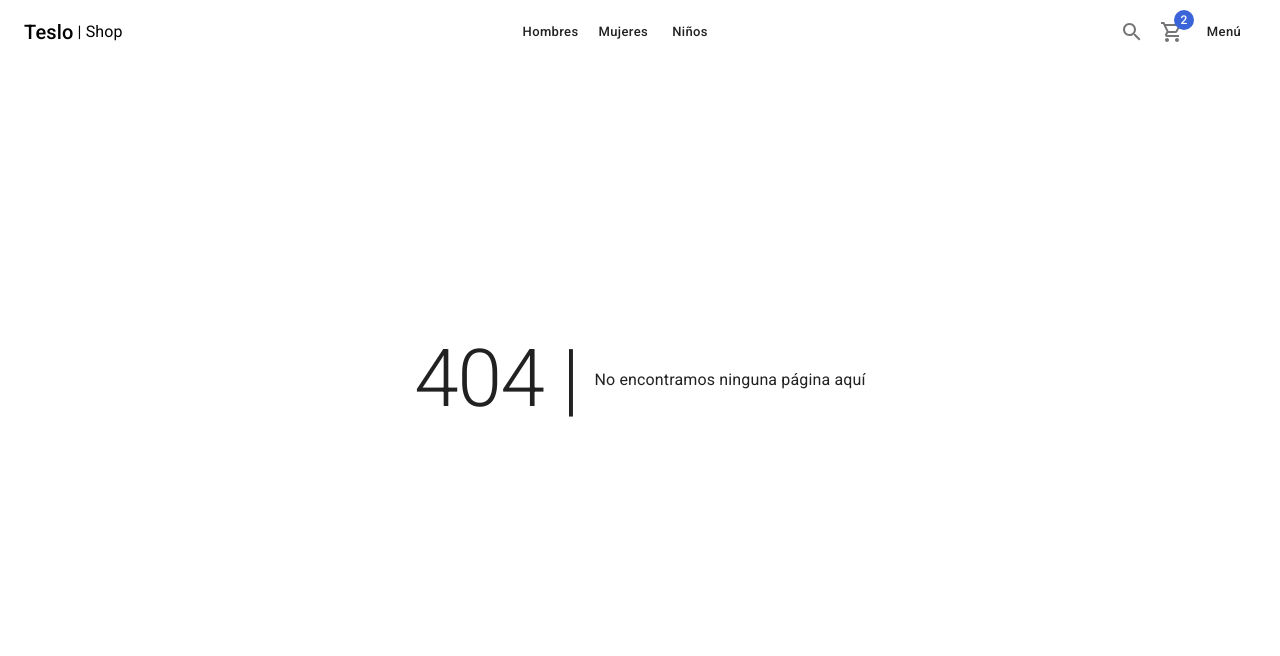
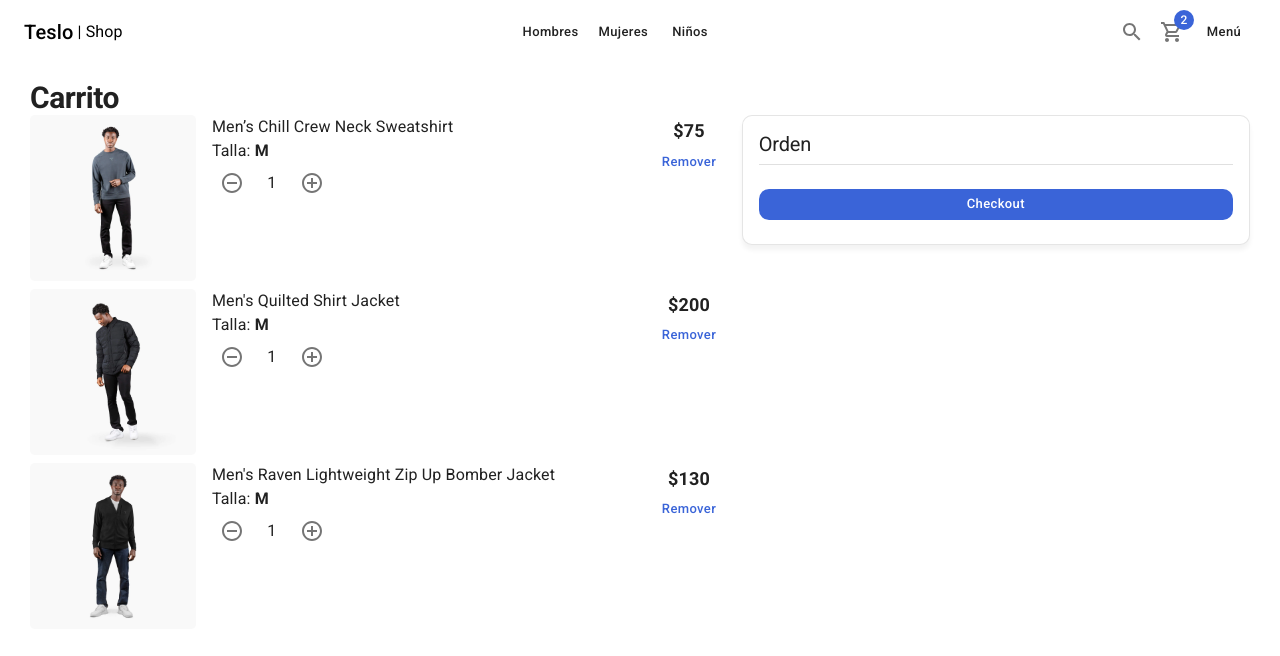
Before and after one commit to czabala847/next-teslo-shop, a Next.js app: page /cart in a window 1280 px wide. Before the commit this address had no page. Shown: the top 656 px of the page. Built offline with nearby package versions, Linux system fonts and the light colour scheme.

Commit message:
created cart page

```diff
--- /dev/null
+++ b/components/cart/CartList.tsx
@@ -0,0 +1,76 @@
+import React from "react";
+import Link from "next/link";
+
+import {
+  Box,
+  Button,
+  CardActionArea,
+  CardMedia,
+  Grid,
+  Typography,
+} from "@mui/material";
+import { ItemCounter } from "../ui";
+
+import { initialData } from "@/database/products";
+
+const productsInCart = [
+  initialData.products[0],
+  initialData.products[1],
+  initialData.products[2],
+];
+
+interface Props {
+  editable?: boolean;
+}
+
+export const CartList: React.FC<Props> = ({ editable }) => {
+  return (
+    <>
+      {productsInCart.map((product) => (
+        <Grid container spacing={2} key={product.slug} sx={{ mb: 1 }}>
+          <Grid item xs={3}>
+            {/* TODO: llevar a la página del producto */}
+            <Link href="/product/slug">
+              <CardActionArea>
+                <CardMedia
+                  image={`/products/${product.images[0]}`}
+                  component="img"
+                  sx={{ borderRadius: "5px" }}
+                />
+              </CardActionArea>
+            </Link>
+          </Grid>
+          <Grid item xs={7}>
+            <Box display="flex" flexDirection="column">
+              <Typography variant="body1">{product.title}</Typography>
+              <Typography variant="body1">
+                Talla: <strong>M</strong>
+              </Typography>
+
+              {editable ? (
+                <ItemCounter />
+              ) : (
+                <Typography variant="h5">3 items</Typography>
+              )}
+            </Box>
+          </Grid>
+          <Grid
+            item
+            xs={2}
+            display="flex"
+            alignItems="center"
+            flexDirection="column"
+          >
+            <Typography variant="subtitle1">{`$${product.price}`}</Typography>
+
+            {editable && (
+              <Button variant="text" color="secondary">
+                Remover
+              </Button>
+            )}
+          </Grid>
+        </Grid>
+      ))}
+    </>
+  );
+};
--- /dev/null
+++ b/components/cart/index.ts
@@ -0,0 +1 @@
+export * from "./CartList";
--- a/components/ui/Navbar.tsx
+++ b/components/ui/Navbar.tsx
@@ -45,7 +45,7 @@ export const Navbar = () => {
             <SearchOutlined />
           </IconButton>
 
-          <Link href="/">
+          <Link href="/cart">
             <IconButton>
               <Badge badgeContent={2} color="secondary">
                 <ShoppingCartOutlined />
--- /dev/null
+++ b/pages/cart/index.tsx
@@ -0,0 +1,49 @@
+import React from "react";
+import {
+  Box,
+  Button,
+  Card,
+  CardContent,
+  Divider,
+  Grid,
+  Typography,
+} from "@mui/material";
+import { ShopLayout } from "@/components/layouts";
+import { CartList } from "@/components/cart";
+
+const CartPage = () => {
+  return (
+    <ShopLayout
+      title="Carrito - 3"
+      pageDescription={"Carrito de compras de la tienda"}
+    >
+      <Typography variant="h1" component="h1">
+        Carrito
+      </Typography>
+
+      <Grid container>
+        <Grid item xs={12} sm={7}>
+          <CartList editable />
+        </Grid>
+        <Grid item xs={12} sm={5}>
+          <Card className="summary-card">
+            <CardContent>
+              <Typography variant="h2">Orden</Typography>
+              <Divider sx={{ my: 1 }} />
+
+              {/* <OrderSummary /> */}
+
+              <Box sx={{ mt: 3 }}>
+                <Button color="secondary" className="circular-btn" fullWidth>
+                  Checkout
+                </Button>
+              </Box>
+            </CardContent>
+          </Card>
+        </Grid>
+      </Grid>
+    </ShopLayout>
+  );
+};
+
+export default CartPage;
```
Also changed, not shown: pages/cart/empty.tsx (added, +35 -0 lines).
